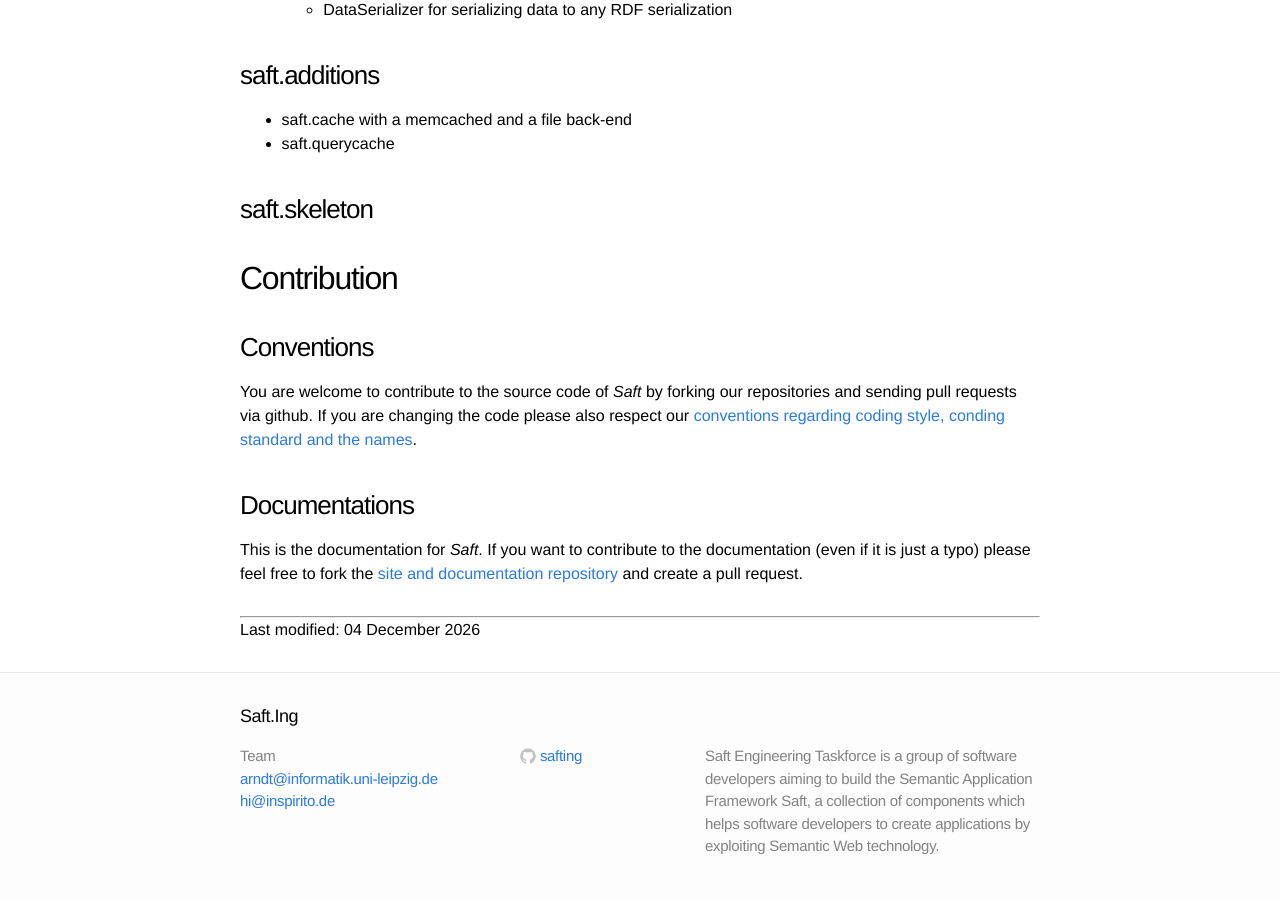
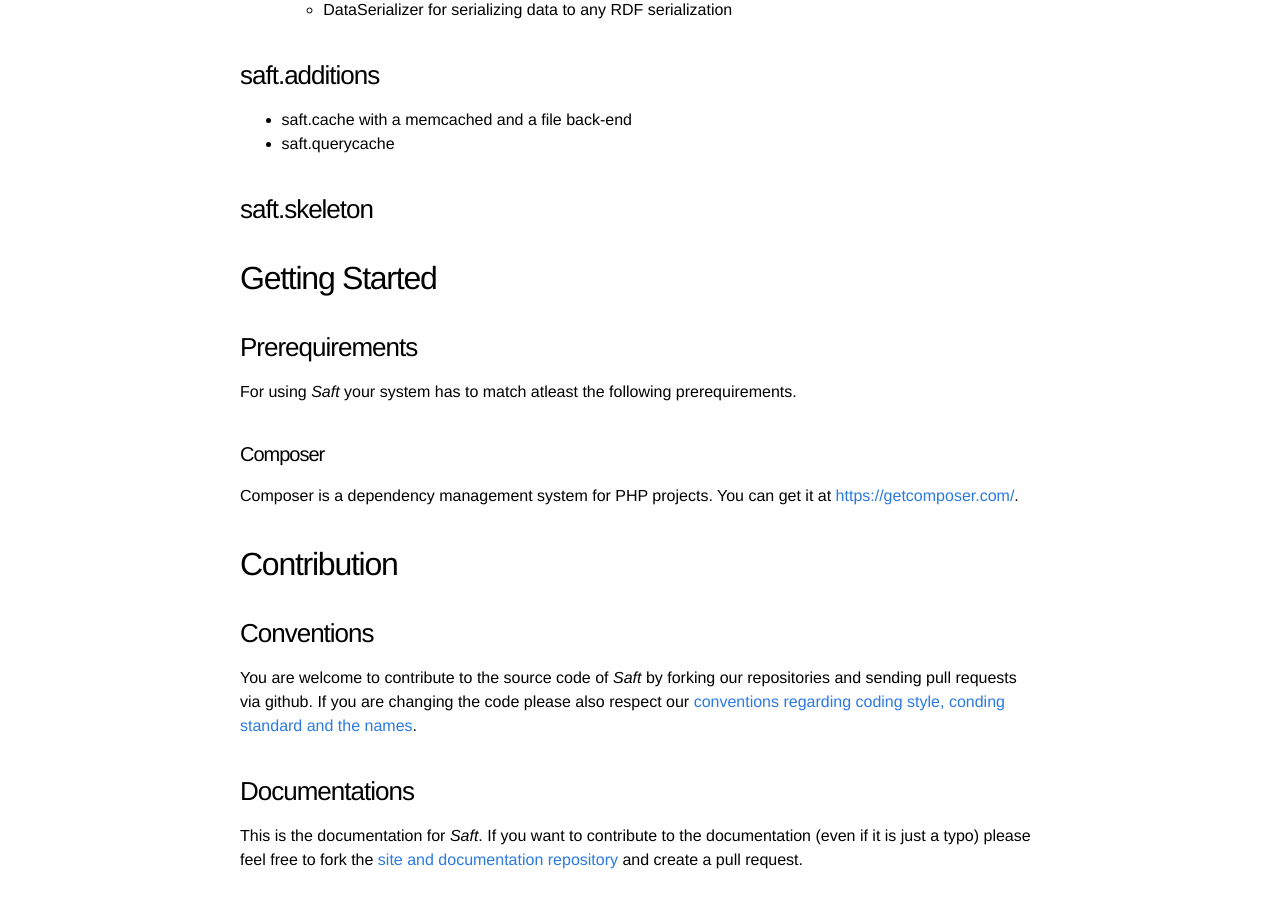
Before and after one commit to SaftIng/safting.github.io, a Jekyll site: the page built from doc/index.md, in a window 1280 px wide and 900 px high, scrolled down 632 px. Built offline with Jekyll 4.4.1, drawn with Linux system fonts in a browser that asks for light colours.

Commit message:
Add link to composer to documentation

```diff
--- a/doc/index.md
+++ b/doc/index.md
@@ -27,6 +27,17 @@ _Saft_ is structured in the _saft.library_ and _saft.skeleton_ with the followin
 
 ### saft.skeleton
 
+## Getting Started
+
+### Prerequirements
+
+For using _Saft_ your system has to match atleast the following prerequirements.
+
+#### Composer
+
+Composer is a dependency management system for PHP projects.
+You can get it at [https://getcomposer.com/](https://getcomposer.org/).
+
 ## Contribution
 
 ### Conventions
```
